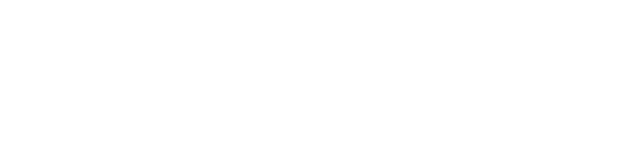
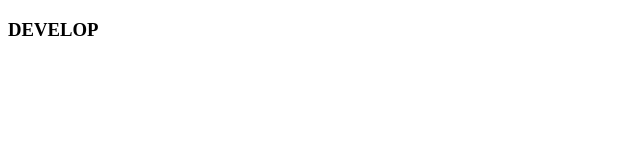
Before and after one commit to rubenmoral25/experimentos-git, a plain HTML site: page index.html in a window 1280 px wide. Shown: the whole page, without its empty margins (0-640 px from the left). Drawn offline with Linux system fonts and the light colour scheme.

Commit message:
first commit in develop

```diff
--- a/index.html
+++ b/index.html
@@ -7,6 +7,6 @@
     <title>Document</title>
 </head>
 <body>
-
+    <h3>DEVELOP</h3>
 </body>
 </html>
```
